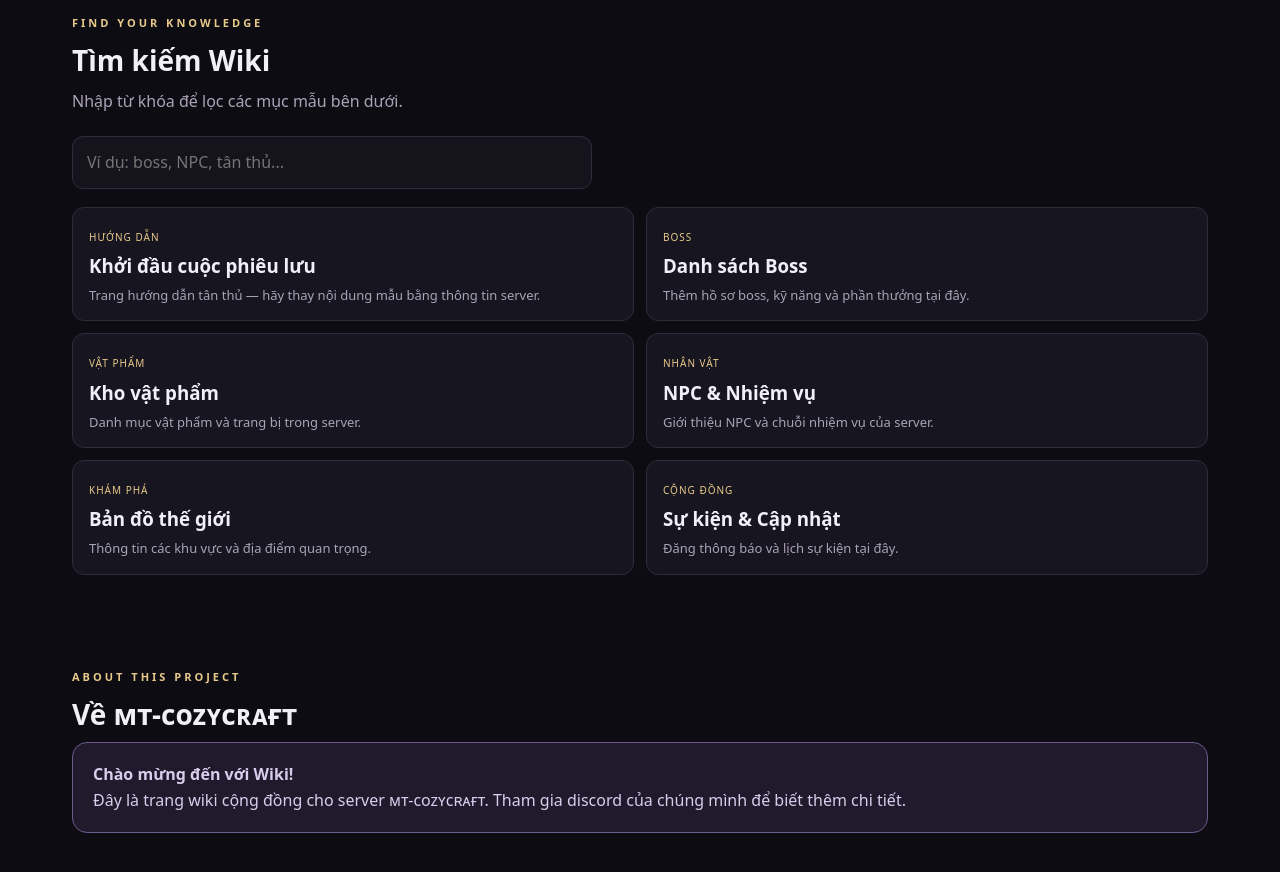
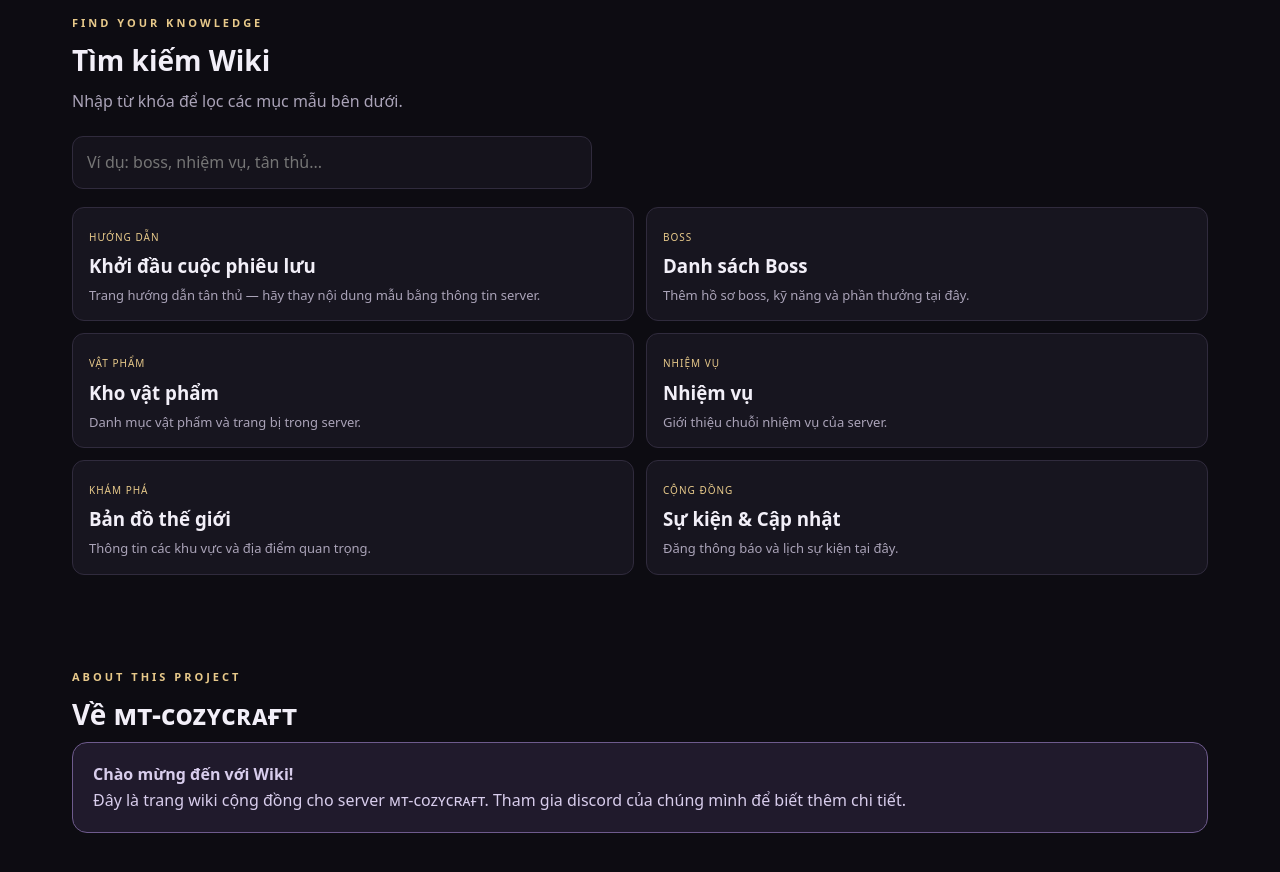
Before and after one commit to Ngkhoa01/mt-cozycraft, a plain HTML site: page index.html in a window 1280 px wide. Shown: the part 1320-2192 px from the top of the page. Drawn offline with Linux system fonts and the light colour scheme.

Commit message:
Update index.html

```diff
--- a/index.html
+++ b/index.html
@@ -118,12 +118,12 @@
 
   <section class="section" id="search">
     <div class="section-head"><div><div class="eyebrow">Find your knowledge</div><h2>Tìm kiếm Wiki</h2><p>Nhập từ khóa để lọc các mục mẫu bên dưới.</p></div></div>
-    <div class="searchbox"><input id="searchInput" type="search" placeholder="Ví dụ: boss, NPC, tân thủ..." aria-label="Tìm kiếm Wiki"></div>
+    <div class="searchbox"><input id="searchInput" type="search" placeholder="Ví dụ: boss, nhiệm vụ, tân thủ..." aria-label="Tìm kiếm Wiki"></div>
     <div class="results" id="results">
       <article class="result" data-terms="tân thủ hướng dẫn bắt đầu"><small>Hướng dẫn</small><h3>Khởi đầu cuộc phiêu lưu</h3><p>Trang hướng dẫn tân thủ — hãy thay nội dung mẫu bằng thông tin server.</p></article>
       <article class="result" data-terms="boss quái vật chiến đấu"><small>Boss</small><h3>Danh sách Boss</h3><p>Thêm hồ sơ boss, kỹ năng và phần thưởng tại đây.</p></article>
       <article class="result" data-terms="vật phẩm trang bị vũ khí"><small>Vật phẩm</small><h3>Kho vật phẩm</h3><p>Danh mục vật phẩm và trang bị trong server.</p></article>
-      <article class="result" data-terms="npc nhiệm vụ nhân vật"><small>Nhân vật</small><h3>NPC & Nhiệm vụ</h3><p>Giới thiệu NPC và chuỗi nhiệm vụ của server.</p></article>
+      <article class="result" data-terms="nhiệm vụ"><small>Nhiệm vụ</small><h3> Nhiệm vụ</h3><p>Giới thiệu chuỗi nhiệm vụ của server.</p></article>
       <article class="result" data-terms="thế giới bản đồ khu vực"><small>Khám phá</small><h3>Bản đồ thế giới</h3><p>Thông tin các khu vực và địa điểm quan trọng.</p></article>
       <article class="result" data-terms="sự kiện cập nhật event"><small>Cộng đồng</small><h3>Sự kiện & Cập nhật</h3><p>Đăng thông báo và lịch sự kiện tại đây.</p></article>
     </div>
```
